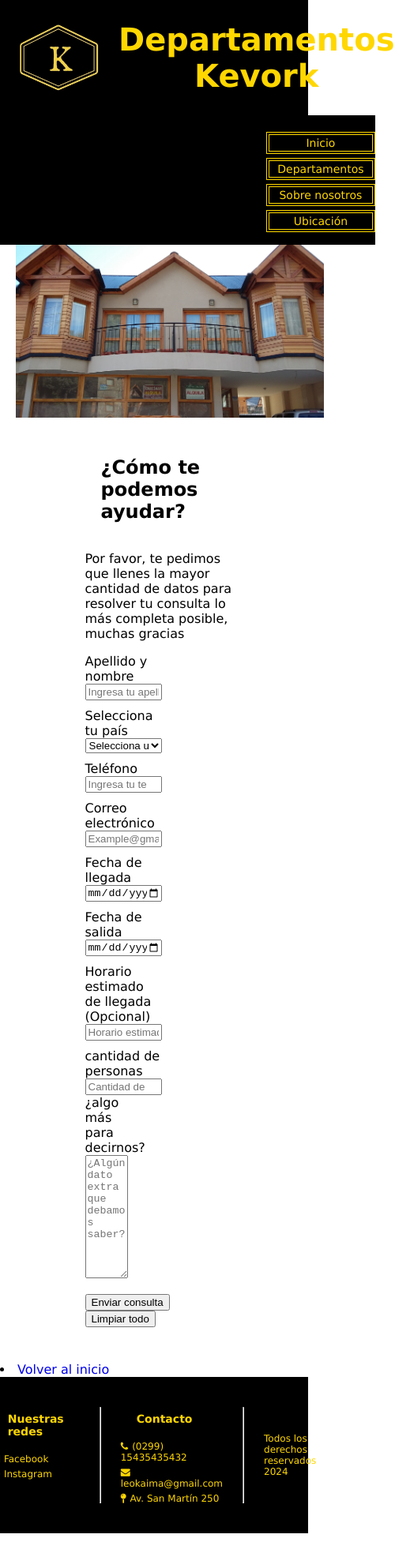
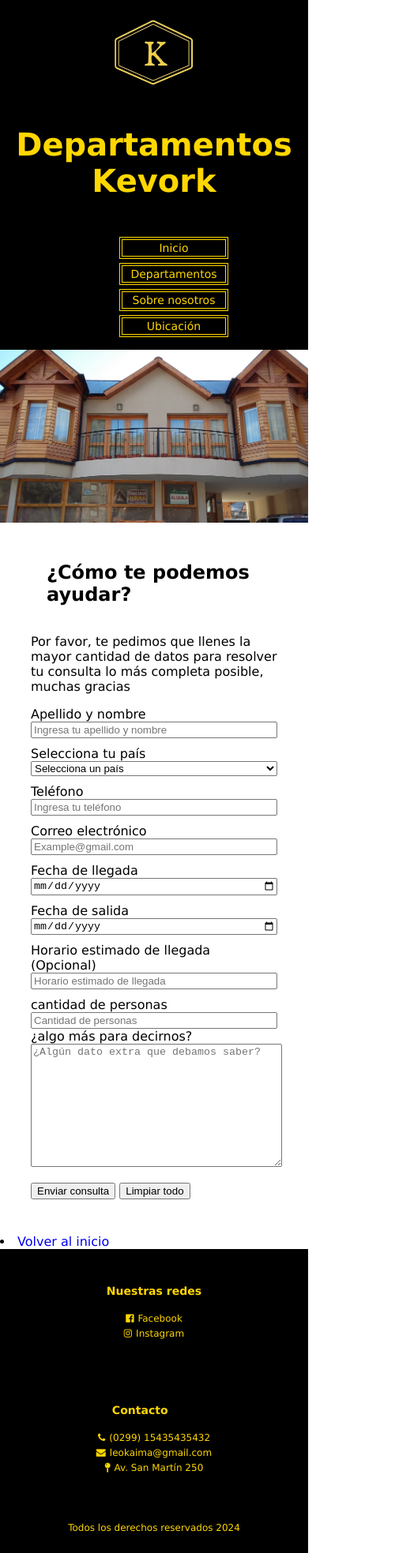
Before and after one commit to Leann86k/PreEntrega3Kaimakamian, a plain HTML site: page Pages/ContactUs.html in a window 390 px wide. Shown: the whole page at 79% size, 500 px wide, since content can reach past the window. Before the commit the page ends 1942 px from the top, so only its background shows below. Drawn offline with Linux system fonts and the light colour scheme.

Commit message:
me mejoro vista de header y footer, se modifico vista formulario

```diff
--- a/Assets/css/style.css
+++ b/Assets/css/style.css
@@ -197,10 +197,6 @@ nav a:hover {
   flex-direction: row;
   align-items: center;
 }
-.form-container,
-.img-container {
-  width: 50%;
-}
 
 .form-image {
   width: 100%;
@@ -304,12 +300,6 @@ a {
     height: auto;
     width: 100%;
     flex-direction: column;
-    display: grid;
-    grid-template-columns: 1fr 1fr;
-
-    grid-template-areas:
-      "logoEmpresa title"
-      "links links";
   }
 
   .logoEmpresa {
@@ -330,9 +320,12 @@ a {
     width: 100%;
   }
 
-  .welcome-message {
+  /* ¿borro este?
+ .welcome-message {
     width: 100%;
   }
+*/
+
   .welcome-container {
     width: 100%;
     display: block;
@@ -379,6 +372,45 @@ a {
     width: 100%;
     height: auto;
   }
+
+  .footer {
+    flex-direction: column;
+    align-items: center;
+  }
+
+  hr {
+    display: none;
+  }
+
+  .footer-section ul {
+    text-align: center;
+  }
+
+  .links {
+    margin-right: auto;
+  }
+
+  .carousel-inner {
+    height: auto;
+  }
+
+  .form-image {
+    margin-left: 0;
+  }
+
+  .form-container {
+    width: 80%;
+    margin-left: 0;
+  }
+  .form-item {
+    width: 100%;
+  }
+
+  .locationMap {
+    margin-left: auto;
+    width: 90%;
+    margin-bottom: 15px;
+  }
 }
 
 /*vista desktop*/
```
Also changed, not shown: Pages/AboutUs.html (+1 -1 lines).
